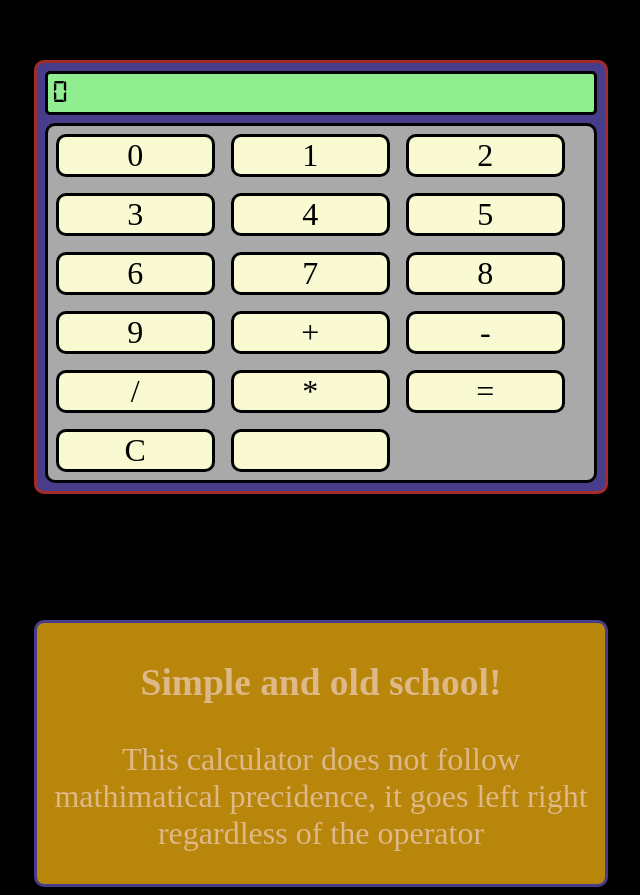
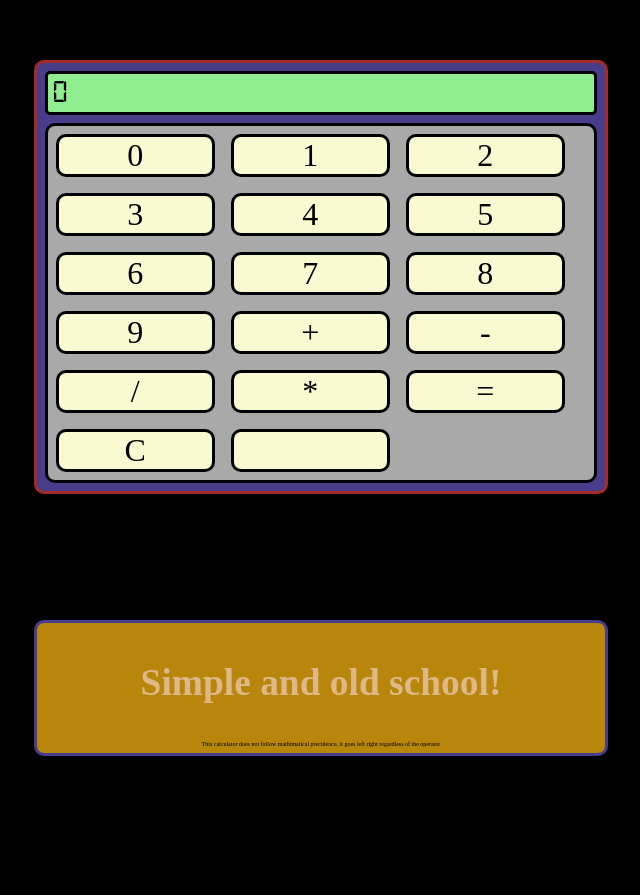
Before and after one commit to u46cm8/calculator, a plain HTML site: page index.html in a window 1280 px wide. Shown: the part 140-1035 px from the top of the page, without its empty margins (319-959 px from the left). After the commit the page ends 904 px from the top, so only its background shows below. Drawn offline with Linux system fonts and the light colour scheme.

Commit message:
Warning color and size adjusted

```diff
--- a/style.css
+++ b/style.css
@@ -42,6 +42,11 @@ div {
     font-family: digital,Arial, Helvetica, sans-serif;
 }
 
+p {
+    font-size: 6px;
+    color: black;
+}
+
 #TM{
     width: 45%;
     margin: auto;
```
